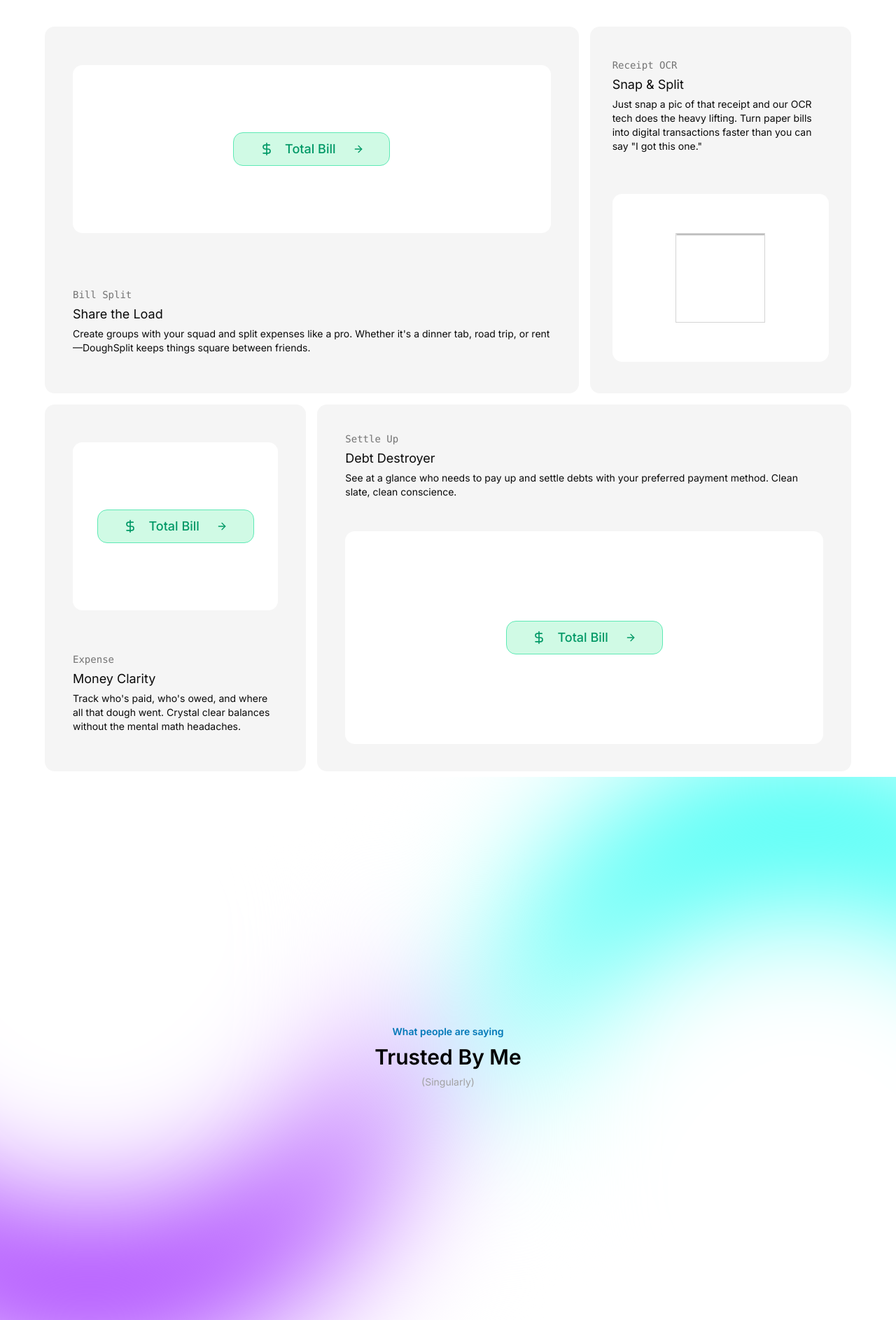
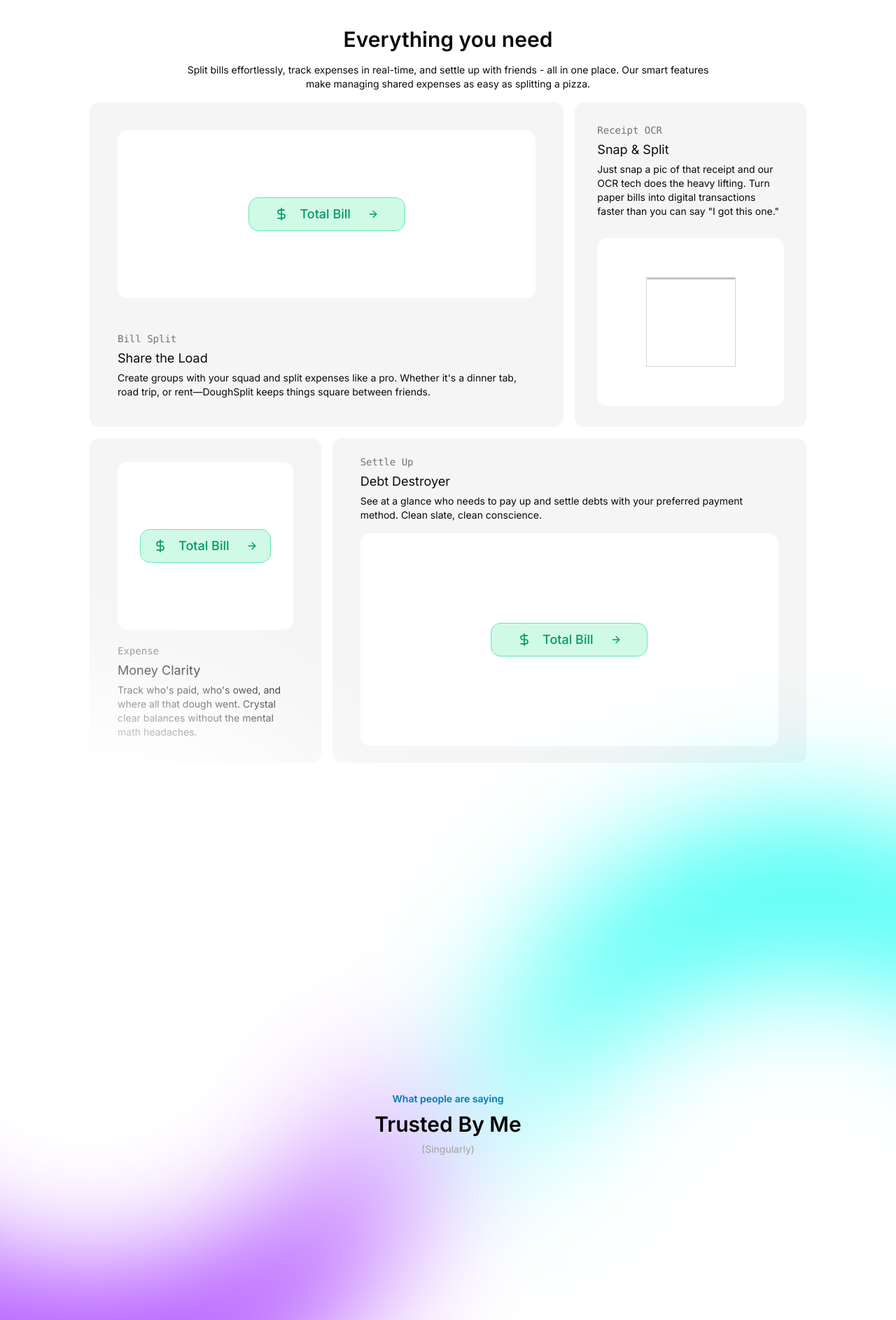
Before and after one commit to tusharchawre/doughSplit, a Next.js app in the folder apps/web/: page / in a window 1280 px wide. Shown: the part 834-2720 px from the top of the page at 70% size. Built offline with nearby package versions, Linux system fonts and the light colour scheme.

Commit message:
Testimonial Stuff

```diff
--- a/apps/web/components/Features.tsx
+++ b/apps/web/components/Features.tsx
@@ -8,7 +8,13 @@ import { SettleUp } from "./ui/gridElem/settleUp";
 
 export const Features = () => {
   return (
-    <div className="grid-col-1 grid h-[1080px] w-full grid-rows-2 gap-4 px-8 py-2 md:grid-cols-3 md:px-16">
+    <div className="h-[1080px] my-12 mb-24 w-full px-8 py-2 md:px-32">
+      <h1 className="w-full text-center font-semibold text-3xl">Everything you need</h1>
+      <p className="text-center mx-auto my-4 w-3xl text-muted-background text-sm">
+        Split bills effortlessly, track expenses in real-time, and settle up with friends - all in one place. Our smart features make managing shared expenses as easy as splitting a pizza.
+      </p>
+      <div className="grid-col-1 grid my-4 grid-rows-2 gap-4  md:grid-cols-3 ">
+
         <div className="flex flex-col items-start justify-around gap-4 overflow-hidden rounded-xl bg-neutral-100 px-10 py-6 md:col-span-2">
           <BillSplit />
         </div>
@@ -25,5 +31,6 @@ export const Features = () => {
           <SettleUp />
         </div>
       </div>
+    </div>
   );
 };
--- a/apps/web/components/Testimonials.tsx
+++ b/apps/web/components/Testimonials.tsx
@@ -1,15 +1,30 @@
-import React from "react";
+import React, { useRef } from "react";
+import { motion, useScroll, useTransform } from "motion/react"
 
 export const Testimonials = () => {
+  const ref = useRef<HTMLDivElement>(null);
+
+  const { scrollYProgress } = useScroll({
+    target: ref,
+    offset: ["start 50%", "end 80%"],
+
+  });
+
+  const left = useTransform(scrollYProgress, [0, 0.8], ["-0.5rem", "-20rem"]);
+  const right = useTransform(scrollYProgress, [0, 0.8], ["-0.5rem", "-20rem"]);
+
   return (
-    <div className="h-screen w-full overflow-hidden">
-      <div className="relative flex h-full w-full flex-col items-center justify-center gap-2">
-        <div className="absolute inset-0 blur-[100px]">
-          <div className="absolute -top-[30%] -left-80 z-10 aspect-square w-4xl rounded-full bg-white" />
+    <motion.div ref={ref} className="h-screen w-full my-12 overflow-x-clip">
+      <motion.div className="relative flex h-full w-full flex-col items-center justify-center gap-2">
+        <motion.div className="absolute inset-0 blur-[100px]">
+          <motion.div
+            style={{ left }}
+            className="absolute -top-[30%] -left-80 z-10 aspect-square w-4xl rounded-full bg-white"
+          />
           <div className="absolute -top-[10%] -left-80 aspect-square w-4xl rounded-full bg-[#8C00FF]" />
-          <div className="absolute -right-80 -bottom-[30%] z-10 aspect-square w-4xl rounded-full bg-white" />
+          <motion.div style={{ right }} className="absolute -right-80 -bottom-[30%] z-10 aspect-square w-4xl rounded-full bg-white" />
           <div className="absolute -right-80 -bottom-[10%] aspect-square w-4xl rounded-full bg-[#00FFF2]" />
-        </div>
+        </motion.div>
 
         <p className="relative z-50 text-sm font-semibold text-[#0077B7]">
           What people are saying
@@ -18,7 +33,7 @@ export const Testimonials = () => {
           Trusted By Me
         </p>
         <p className="relative z-50 text-sm text-neutral-400">(Singularly)</p>
-      </div>
-    </div>
+      </motion.div>
+    </motion.div>
   );
 };
```
Also changed, not shown: 1 other file (tests, documents, lock files or other folders). Lines whose indentation alone changed are shown as unchanged.
